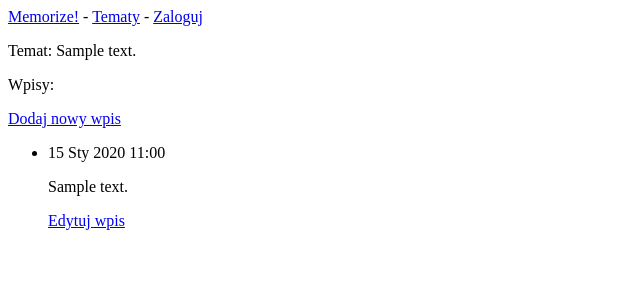
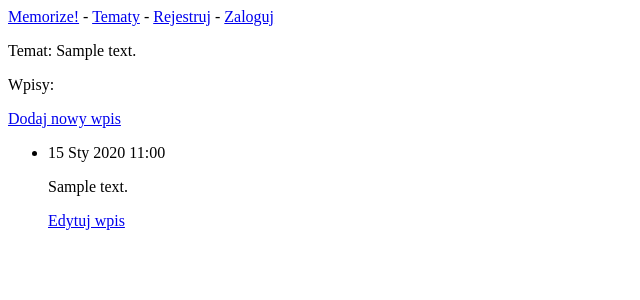
Before and after one commit to dh94martian/Aplikacja-Memorize-, a Django app: page /topics/1/ in a window 1280 px wide. Shown: the top 300 px of the page, without its empty margins (0-640 px from the left). Run offline with Django 3.2, Linux system fonts and the light colour scheme; tables that the repository leaves empty hold one stand-in row (values such as "Sample post").

Commit message:
Update base.html

```diff
--- a/memorizeapp/templates/memorizeapp/base.html
+++ b/memorizeapp/templates/memorizeapp/base.html
@@ -4,6 +4,7 @@
   {% if user.is_authenticated %}
     Witaj, {{ user.username }}!
   {% else %}
+    <a href="{% url 'users:register' %}">Rejestruj</a> -
     <a href="{% url 'users:login' %}">Zaloguj</a>
   {% endif %}
 </p>
```
